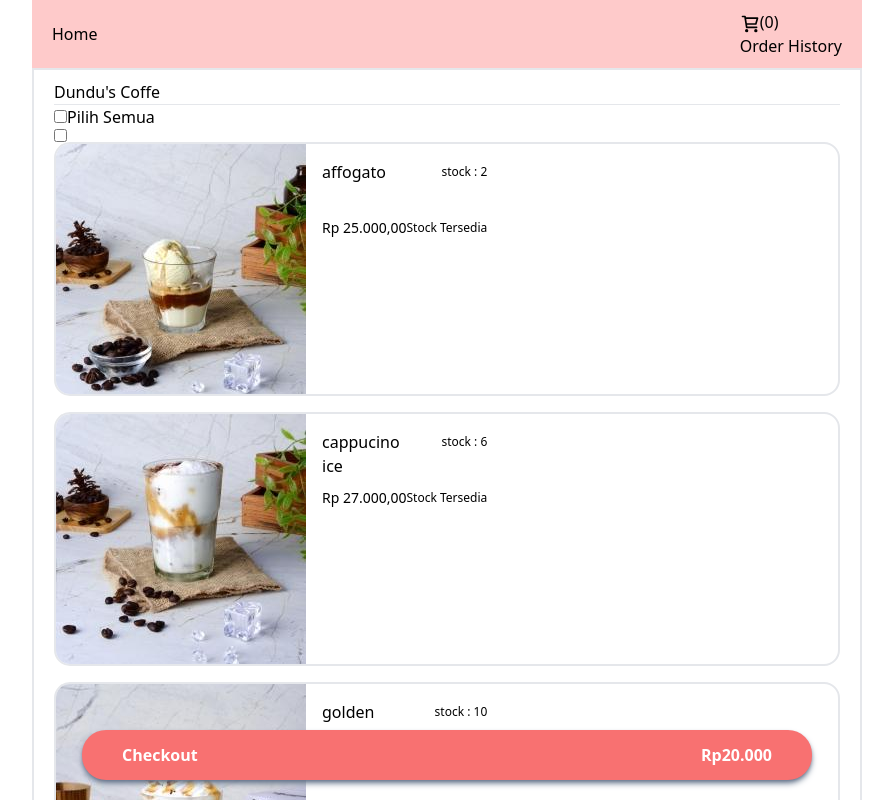
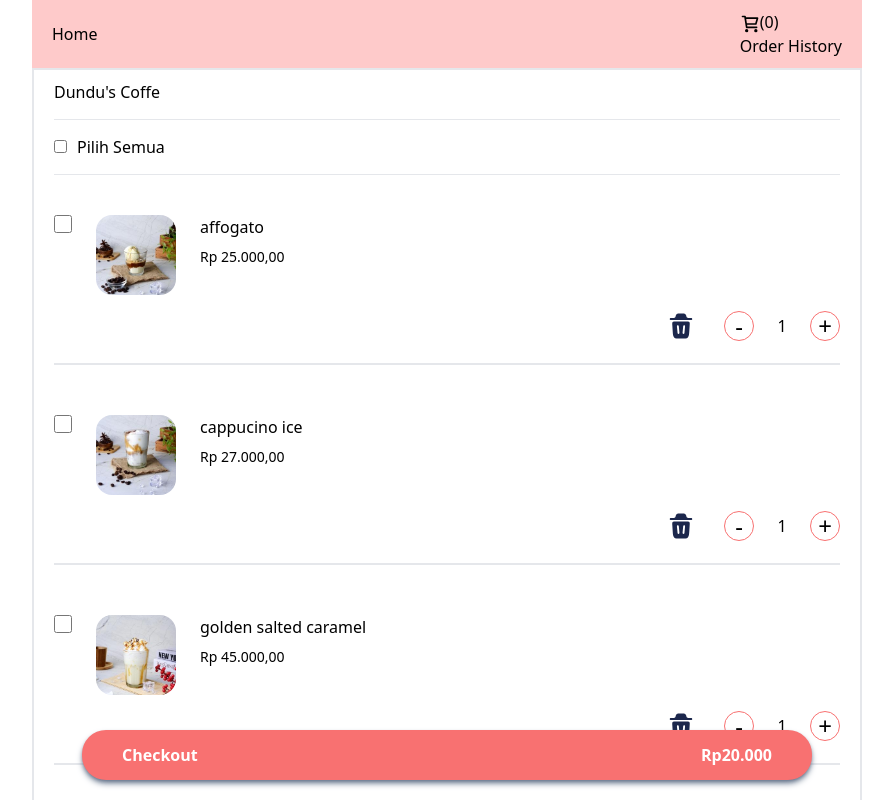
Before and after one commit to alfahmist/dundu-coffe, a React (Vite) app: page /cart in a window 1280 px wide. Shown: the top 800 px of the page, without its empty margins (193-1086 px from the left). Built offline with nearby package versions, Linux system fonts and the light colour scheme.

Commit message:
add : tampilan halaman cart

```diff
--- a/src/css/app.css
+++ b/src/css/app.css
@@ -575,6 +575,11 @@ video {
   margin-right: auto;
 }
 
+.mx-\[40px\] {
+  margin-left: 40px;
+  margin-right: 40px;
+}
+
 .mb-2 {
   margin-bottom: 0.5rem;
 }
@@ -591,12 +596,60 @@ video {
   margin-top: auto;
 }
 
+.mr-\[10px\] {
+  margin-right: 10px;
+}
+
+.mr-\[20px\] {
+  margin-right: 20px;
+}
+
+.mr-\[40px\] {
+  margin-right: 40px;
+}
+
+.mb-\[10px\] {
+  margin-bottom: 10px;
+}
+
+.mb-\[15px\] {
+  margin-bottom: 15px;
+}
+
+.mb-\[20px\] {
+  margin-bottom: 20px;
+}
+
+.mb-\[40px\] {
+  margin-bottom: 40px;
+}
+
+.ml-4 {
+  margin-left: 1rem;
+}
+
+.mr-4 {
+  margin-right: 1rem;
+}
+
+.mb-\[100px\] {
+  margin-bottom: 100px;
+}
+
+.mb-\[50px\] {
+  margin-bottom: 50px;
+}
+
 .inline {
   display: inline;
 }
 
 .flex {
   display: flex;
+}
+
+.contents {
+  display: contents;
 }
 
 .h-\[170px\] {
@@ -613,6 +666,50 @@ video {
 
 .h-full {
   height: 100%;
+}
+
+.h-\[100px\] {
+  height: 100px;
+}
+
+.h-\[200px\] {
+  height: 200px;
+}
+
+.h-\[150px\] {
+  height: 150px;
+}
+
+.h-\[120px\] {
+  height: 120px;
+}
+
+.h-\[20px\] {
+  height: 20px;
+}
+
+.h-\[40px\] {
+  height: 40px;
+}
+
+.h-\[15px\] {
+  height: 15px;
+}
+
+.h-\[18px\] {
+  height: 18px;
+}
+
+.h-\[80px\] {
+  height: 80px;
+}
+
+.h-\[1300px\] {
+  height: 1300px;
+}
+
+.h-\[130px\] {
+  height: 130px;
 }
 
 .w-\[250px\] {
@@ -635,12 +732,77 @@ video {
   width: 100%;
 }
 
+.w-fit {
+  width: -moz-fit-content;
+  width: fit-content;
+}
+
+.w-\[50px\] {
+  width: 50px;
+}
+
+.w-\[100px\] {
+  width: 100px;
+}
+
+.w-\[200px\] {
+  width: 200px;
+}
+
+.w-\[20px\] {
+  width: 20px;
+}
+
+.w-\[40px\] {
+  width: 40px;
+}
+
+.w-\[30px\] {
+  width: 30px;
+}
+
+.w-\[10px\] {
+  width: 10px;
+}
+
+.w-\[12px\] {
+  width: 12px;
+}
+
+.w-\[15px\] {
+  width: 15px;
+}
+
+.w-\[18px\] {
+  width: 18px;
+}
+
+.w-\[00px\] {
+  width: 00px;
+}
+
+.w-\[80px\] {
+  width: 80px;
+}
+
+.w-9\/12 {
+  width: 75%;
+}
+
+.w-11\/12 {
+  width: 91.666667%;
+}
+
 .max-w-\[100px\] {
   max-width: 100px;
 }
 
 .max-w-\[830px\] {
   max-width: 830px;
+}
+
+.max-w-\[730px\] {
+  max-width: 730px;
 }
 
 .cursor-default {
@@ -667,12 +829,20 @@ video {
   align-items: flex-start;
 }
 
+.items-end {
+  align-items: flex-end;
+}
+
 .items-center {
   align-items: center;
 }
 
 .justify-end {
   justify-content: flex-end;
+}
+
+.justify-center {
+  justify-content: center;
 }
 
 .justify-between {
@@ -685,6 +855,26 @@ video {
 
 .gap-10 {
   gap: 2.5rem;
+}
+
+.gap-20 {
+  gap: 5rem;
+}
+
+.gap-5 {
+  gap: 1.25rem;
+}
+
+.gap-2 {
+  gap: 0.5rem;
+}
+
+.gap-4 {
+  gap: 1rem;
+}
+
+.gap-3 {
+  gap: 0.75rem;
 }
 
 .self-start {
@@ -715,12 +905,32 @@ video {
   border-radius: 0.375rem;
 }
 
+.rounded-full {
+  border-radius: 9999px;
+}
+
+.rounded-sm {
+  border-radius: 0.125rem;
+}
+
+.rounded-lg {
+  border-radius: 0.5rem;
+}
+
+.rounded-xl {
+  border-radius: 0.75rem;
+}
+
 .border {
   border-width: 1px;
 }
 
 .border-2 {
   border-width: 2px;
+}
+
+.border-b-2 {
+  border-bottom-width: 2px;
 }
 
 .border-red-400 {
@@ -787,6 +997,32 @@ video {
   padding-right: 40px;
 }
 
+.py-\[50px\] {
+  padding-top: 50px;
+  padding-bottom: 50px;
+}
+
+.px-\[100px\] {
+  padding-left: 100px;
+  padding-right: 100px;
+}
+
+.pb-\[50px\] {
+  padding-bottom: 50px;
+}
+
+.pb-\[100px\] {
+  padding-bottom: 100px;
+}
+
+.pb-\[10px\] {
+  padding-bottom: 10px;
+}
+
+.pb-\[20px\] {
+  padding-bottom: 20px;
+}
+
 .text-center {
   text-align: center;
 }
@@ -804,6 +1040,16 @@ video {
 .text-xs {
   font-size: 0.75rem;
   line-height: 1rem;
+}
+
+.text-2xl {
+  font-size: 1.5rem;
+  line-height: 2rem;
+}
+
+.text-3xl {
+  font-size: 1.875rem;
+  line-height: 2.25rem;
 }
 
 .font-bold {
@@ -824,6 +1070,10 @@ video {
 
 .leading-\[50px\] {
   line-height: 50px;
+}
+
+.leading-\[20px\] {
+  line-height: 20px;
 }
 
 .text-white {
@@ -899,3 +1149,15 @@ video {
   --tw-bg-opacity: 1;
   background-color: rgb(239 68 68 / var(--tw-bg-opacity));
 }
+
+@media (min-width: 640px) {
+  .sm\:mx-\[auto\] {
+    margin-left: auto;
+    margin-right: auto;
+  }
+
+  .sm\:mx-auto {
+    margin-left: auto;
+    margin-right: auto;
+  }
+}
--- a/src/layout/index.jsx
+++ b/src/layout/index.jsx
@@ -25,11 +25,10 @@ const index = () => {
 				</div>
 			</div>
 			<div
-				className={`fixed w-full h-[50px] cursor-default transition-all duration-500 bottom-[20px]
-				}`}
+				className={`fixed w-full h-[50px] cursor-default transition-all duration-500 bottom-[20px]`}
 			>
 				{['/cart'].includes(path) ? (
-					<div className=' cursor-pointer flex flex-row justify-between px-[40px] bg-red-400 active:bg-red-500 text-center w-[730px] mx-auto rounded-3xl text-white text-md h-full leading-[50px] font-bold shadow-slate-500 shadow-md'>
+					<div className='cursor-pointer flex flex-row justify-between px-[40px]  mx-auto bg-red-400 active:bg-red-500 text-center w-11/12 max-w-[730px]   rounded-3xl text-white text-md h-full leading-[50px] font-bold shadow-slate-500 shadow-md'>
 						<span>Checkout</span>
 						<span>Rp20.000</span>
 					</div>
--- a/src/layout/navigation.jsx
+++ b/src/layout/navigation.jsx
@@ -11,13 +11,8 @@ const navigation = () => {
 				<Link to={'/'}>Home</Link>
 				<div className='flex flex-col justify-end items-start'>
 					<Link to={'/cart'}>
-						<img
-							width={20}
-							src={cart}
-							alt='cart'
-							className='inline cursport '
-						/>
-						({getTotalItem()})
+						<img src={cart} alt='cart' className='inline cursport ' />(
+						{getTotalItem()})
 					</Link>
 					<Link to={'/order-history'}>Order History</Link>
 				</div>
--- a/src/pages/cart/card.jsx
+++ b/src/pages/cart/card.jsx
@@ -1,5 +1,5 @@
 import useMarketStore from '../../store/marketStore';
-
+import bin from '../../assets/bin.svg';
 const card = ({ product }) => {
 	const { addToCart, setNotification, notification } = useMarketStore();
 	const rupiah = (number) => {
@@ -13,26 +13,29 @@ const card = ({ product }) => {
 	return (
 		<>
 			<div
-				className={`flex flex-row border-2 w-full flex-wrap rounded-2xl overflow-hidden mb-4`}
+				className={`flex flex-row h-[150px] w-full flex-wrap overflow-hidden mb-[50px] pb-[20px]  gap-2 border-b-2 `}
 			>
-				<img src={'/src/assets/images/' + product.image} alt={product.name} />
-				<div className='flex flex-col p-4 h-[170px] '>
-					<div className='flex flex-row items-center justify-between'>
-						<p className='font-medium max-w-[100px] h-[50px] mb-2'>
-							{product.name}
-						</p>
-						<p className='font-normal text-xs self-start mt-1'>
-							stock : {product.stock}
-						</p>
-					</div>
-					<div className='flex flex-row justify-between items-center'>
-						<p className='font-normal text-sm'>{rupiah(product.price)}</p>
-						{product.stock !== 0 ? (
-							<p className='font-medium text-xs '>Stock Tersedia</p>
-						) : (
-							<p className='font-medium text-xs '>Stock Tidak Tersedia</p>
-						)}
-					</div>
+				<input type='checkbox' className='self-start w-[18px] h-[18px] mr-4' />
+				<img
+					src={'/src/assets/images/' + product.image}
+					alt={product.name}
+					className='w-[80px] h-[80px] rounded-2xl'
+				/>
+				<div className='flex flex-col ml-4 gap-2'>
+					<p className='font-medium'>{product.name}</p>
+					<p className='font-medium text-sm'>{rupiah(product.price)}</p>
+				</div>
+				<div className='flex w-full justify-end items-center gap-2 '>
+					<button className='mr-[20px]'>
+						<img src={bin} alt='bin' />
+					</button>
+					<button className='text-2xl border border-red-400 rounded-full h-[30px] w-[30px] leading-[20px] hover:bg-red-400 active:bg-red-500 '>
+						-
+					</button>
+					<span className='w-[40px] text-center'>1</span>
+					<button className='text-2xl border border-red-400 rounded-full h-[30px] w-[30px] leading-[20px] hover:bg-red-400 active:bg-red-500 '>
+						+
+					</button>
 				</div>
 			</div>
 		</>
--- a/src/pages/cart/index.jsx
+++ b/src/pages/cart/index.jsx
@@ -7,13 +7,14 @@ const index = () => {
 	return (
 		<>
 			<div>
-				<div>Dundu's Coffe</div>
-				<hr />
-				<input type='checkbox' name='all' id='all' />
-				<label htmlFor='all'>Pilih Semua</label>
-				<br />
+				<div className='mb-[15px]'>Dundu's Coffe</div>
+				<hr className='mb-[15px]' />
+				<div className='mb-[15px]'>
+					<input type='checkbox' name='all' id='all' className='mr-[10px]' />
+					<label htmlFor='all'>Pilih Semua</label>
+				</div>
+				<hr className='mb-[40px]' />
 				<div className='flex flex-col items-start'>
-					<input type='checkbox' name='all' id='all' />
 					{products.map((product, index) => {
 						return <Card key={index} product={product} />;
 					})}
```
Also changed, not shown: src/assets/bin.svg (added), src/assets/cart.svg.
